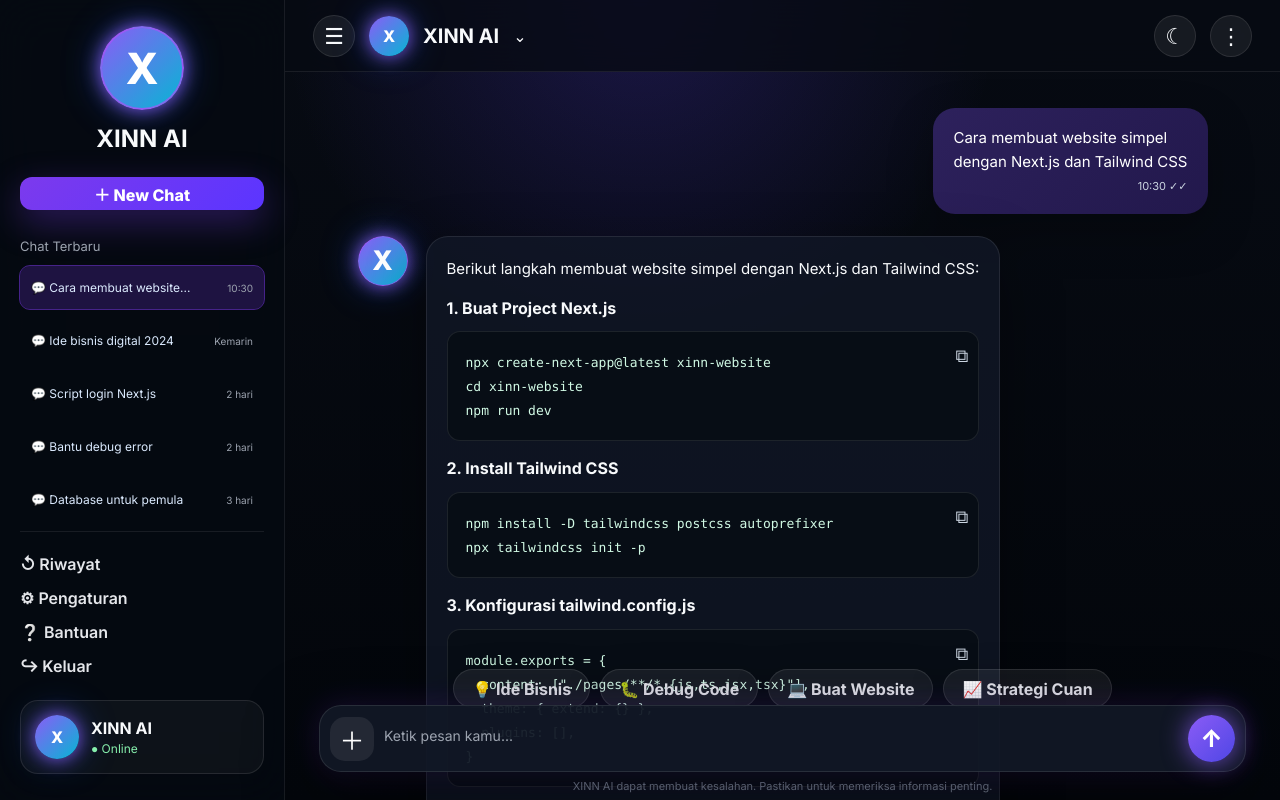
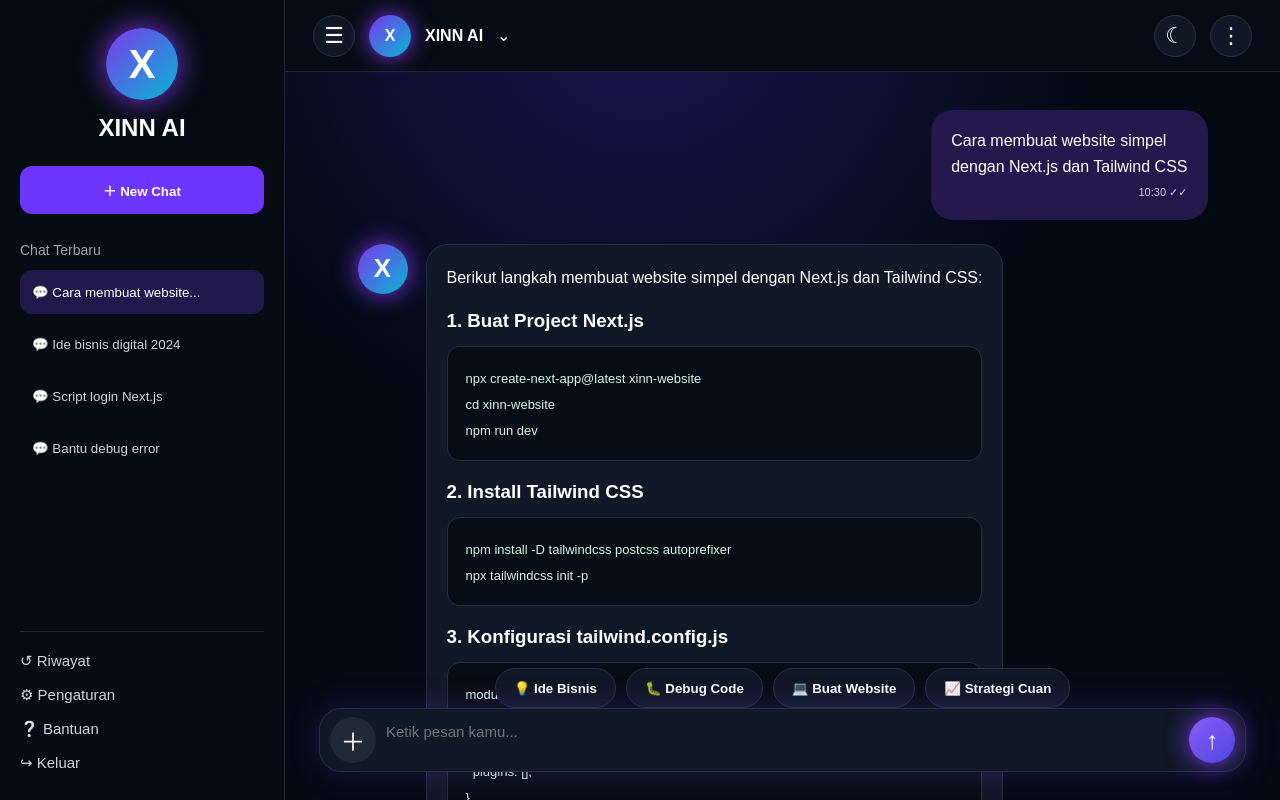
Before and after one commit to corleonev975-crypto/XINNN-, a website: page public/index.html in a window 1280 px wide. Drawn offline with Linux system fonts and the light colour scheme.

Commit message:
Update index.html

```diff
--- a/public/index.html
+++ b/public/index.html
@@ -1,128 +1,128 @@
 <!DOCTYPE html>
 <html lang="id">
 <head>
-  <meta charset="UTF-8" />
-  <meta name="viewport" content="width=device-width, initial-scale=1.0" />
+<meta charset="UTF-8">
+<meta name="viewport" content="width=device-width,initial-scale=1.0">
 <title>XINN AI</title>
-  <link rel="stylesheet" href="style.css" />
+<style>
+*{box-sizing:border-box;margin:0;padding:0;font-family:Arial,sans-serif}
+body{background:#050914;color:white;overflow:hidden}
+.app{height:100vh;display:flex;background:radial-gradient(circle at top,#1b1550,#050914 45%)}
+.sidebar{width:285px;background:#070b13;border-right:1px solid #1f2937;padding:28px 20px;display:flex;flex-direction:column}
+.logo{width:72px;height:72px;border-radius:50%;display:grid;place-items:center;background:linear-gradient(135deg,#7c3aed,#06b6d4);box-shadow:0 0 30px #7c3aed;font-size:40px;font-weight:900;margin:0 auto 14px}
+.sidebar h1{text-align:center;font-size:24px;margin-bottom:24px}
+.new{height:48px;border:0;border-radius:12px;background:#6d35ff;color:white;font-weight:800}
+.title{color:#9ca3af;font-size:14px;margin:28px 0 12px}
+.item{height:44px;border:0;border-radius:12px;background:transparent;color:#d1d5db;text-align:left;padding:0 12px;margin-bottom:8px}
+.item.active{background:#21194b;color:white}
+.bottom{margin-top:auto;border-top:1px solid #1f2937;padding-top:20px;display:grid;gap:16px}
+.bottom button{background:none;border:0;color:#d1d5db;text-align:left;font-size:15px}
+.main{flex:1;position:relative;display:flex;flex-direction:column}
+.header{height:72px;border-bottom:1px solid #1f2937;display:flex;align-items:center;justify-content:space-between;padding:0 28px;background:#080c16}
+.left,.right{display:flex;align-items:center;gap:14px}
+.mini{width:42px;height:42px;border-radius:50%;display:grid;place-items:center;background:linear-gradient(135deg,#7c3aed,#06b6d4);box-shadow:0 0 22px #7c3aed;font-weight:900}
+.icon{width:42px;height:42px;border-radius:50%;border:1px solid #293241;background:#111827;color:white;font-size:22px}
+.menu{position:absolute;top:64px;right:28px;background:#0f172a;border:1px solid #263244;border-radius:16px;padding:10px;display:none;z-index:10}
+.menu.show{display:grid;gap:6px}
+.menu button{background:#111827;color:white;border:0;border-radius:10px;padding:12px;text-align:left}
+.chat{flex:1;overflow:auto;padding:38px 28px 155px}
+.msg{max-width:850px;margin:0 auto 24px;display:flex;gap:18px}
+.msg.user{justify-content:flex-end}
+.avatar{width:50px;height:50px;border-radius:50%;display:grid;place-items:center;background:linear-gradient(135deg,#7c3aed,#06b6d4);box-shadow:0 0 25px #7c3aed;font-weight:900;font-size:26px;flex:none}
+.bubble{border-radius:22px;line-height:1.6}
+.user .bubble{max-width:470px;background:#25184d;padding:18px 20px}
+.ai .bubble{max-width:650px;background:#111827;border:1px solid #263244;padding:20px}
+small{display:block;text-align:right;color:#cbd5e1;font-size:11px;margin-top:5px}
+h3{margin:16px 0 10px}
+pre{background:#070d15;border:1px solid #243044;border-radius:13px;padding:18px;margin:8px 0 14px;overflow:auto}
+code{color:#d1fae5;font-size:13px;line-height:1.7}
+.quick{position:absolute;left:34px;right:34px;bottom:92px;display:flex;gap:10px;justify-content:center}
+.quick button{height:40px;border:1px solid #263244;border-radius:999px;background:#111827;color:white;padding:0 18px;font-weight:700}
+.input{position:absolute;left:34px;right:34px;bottom:28px;height:64px;border-radius:22px;background:#111827;border:1px solid #263244;display:flex;align-items:center;gap:10px;padding:10px;box-shadow:0 0 30px rgba(124,58,237,.25)}
+.input button{width:46px;height:46px;border-radius:50%;border:0;color:white;font-size:25px}
+.plus{background:#1f2937}
+.send{background:linear-gradient(135deg,#8b5cf6,#4f46e5);box-shadow:0 0 25px #7c3aed}
+textarea{flex:1;background:transparent;border:0;outline:0;color:white;resize:none;font-size:15px}
+@media(max-width:768px){
+.sidebar{display:none}
+.header{height:86px;padding:0 18px}
+.chat{padding:30px 0 175px}
+.msg{padding:0 16px;max-width:100%}
+.ai .bubble{max-width:calc(100vw - 90px)}
+.user .bubble{max-width:82vw}
+.quick{left:12px;right:12px;bottom:96px;overflow-x:auto;justify-content:flex-start}
+.quick button{flex:none;font-size:13px}
+.input{left:12px;right:12px;bottom:24px}
+}
+</style>
 </head>
-<body class="dark">
+<body>
 <div class="app">
 <aside class="sidebar">
-      <div class="side-brand">
-        <div class="logo big">X</div>
-        <h1>XINN AI</h1>
-      </div>
-
-      <button class="new-chat">＋ New Chat</button>
-
-      <div class="recent">
-        <p>Chat Terbaru</p>
-        <button class="active">💬 Cara membuat website... <span>10:30</span></button>
-        <button>💬 Ide bisnis digital 2024 <span>Kemarin</span></button>
-        <button>💬 Script login Next.js <span>2 hari</span></button>
-        <button>💬 Bantu debug error <span>2 hari</span></button>
-        <button>💬 Database untuk pemula <span>3 hari</span></button>
-      </div>
-
-      <div class="bottom-menu">
-        <button>↺ Riwayat</button>
-        <button>⚙ Pengaturan</button>
-        <button>❔ Bantuan</button>
-        <button>↪ Keluar</button>
-      </div>
-
-      <div class="profile">
-        <div class="logo small">X</div>
-        <div>
-          <b>XINN AI</b>
-          <small>● Online</small>
-        </div>
+<div class="logo">X</div><h1>XINN AI</h1>
+<button class="new">＋ New Chat</button>
+<p class="title">Chat Terbaru</p>
+<button class="item active">💬 Cara membuat website...</button>
+<button class="item">💬 Ide bisnis digital 2024</button>
+<button class="item">💬 Script login Next.js</button>
+<button class="item">💬 Bantu debug error</button>
+<div class="bottom">
+<button>↺ Riwayat</button><button>⚙ Pengaturan</button><button>❔ Bantuan</button><button>↪ Keluar</button>
 </div>
 </aside>
 
 <main class="main">
-      <header class="topbar">
-        <div class="top-left">
-          <button class="icon">☰</button>
-          <div class="logo mini">X</div>
-          <strong>XINN AI</strong>
-          <span>⌄</span>
-        </div>
-
-        <div class="top-right">
-          <button id="themeBtn" class="circle">☾</button>
-          <button id="moreBtn" class="circle">⋮</button>
-        </div>
-
-        <div id="moreMenu" class="dropdown">
-          <button>⚙ Pengaturan</button>
-          <button>🕘 Riwayat</button>
-          <button>❔ Bantuan</button>
-          <button>🚪 Keluar</button>
+<header class="header">
+<div class="left"><button class="icon">☰</button><div class="mini">X</div><b>XINN AI</b><span>⌄</span></div>
+<div class="right"><button class="icon">☾</button><button id="moreBtn" class="icon">⋮</button></div>
+<div id="menu" class="menu">
+<button>⚙ Pengaturan</button><button>🕘 Riwayat</button><button>❔ Bantuan</button><button>🚪 Keluar</button>
 </div>
 </header>
 
-      <section id="chatBox" class="chat">
-        <div class="msg user">
-          <div class="bubble user-bubble">
-            Cara membuat website simpel<br />
-            dengan Next.js dan Tailwind CSS
-            <small>10:30 ✓✓</small>
-          </div>
-        </div>
+<section class="chat">
+<div class="msg user"><div class="bubble">Cara membuat website simpel<br>dengan Next.js dan Tailwind CSS<small>10:30 ✓✓</small></div></div>
 
 <div class="msg ai">
-          <div class="avatar logo">X</div>
-          <div class="bubble ai-bubble">
+<div class="avatar">X</div>
+<div class="bubble">
 <p>Berikut langkah membuat website simpel dengan Next.js dan Tailwind CSS:</p>
-
 <h3>1. Buat Project Next.js</h3>
 <pre><code>npx create-next-app@latest xinn-website
 cd xinn-website
-npm run dev</code><button>⧉</button></pre>
-
+npm run dev</code></pre>
 <h3>2. Install Tailwind CSS</h3>
 <pre><code>npm install -D tailwindcss postcss autoprefixer
-npx tailwindcss init -p</code><button>⧉</button></pre>
-
+npx tailwindcss init -p</code></pre>
 <h3>3. Konfigurasi tailwind.config.js</h3>
 <pre><code>module.exports = {
   content: ["./pages/**/*.{js,ts,jsx,tsx}"],
   theme: { extend: {} },
   plugins: [],
-}</code><button>⧉</button></pre>
-
-            <p>Website kamu akan berjalan di <span>http://localhost:3000</span> 🚀</p>
+}</code></pre>
+<p>Website kamu akan berjalan di <span style="color:#60a5fa">http://localhost:3000</span> 🚀</p>
 <small>10:31</small>
 </div>
 </div>
 </section>
 
 <div class="quick">
-        <button>💡 Ide Bisnis</button>
-        <button>🐛 Debug Code</button>
-        <button>💻 Buat Website</button>
-        <button>📈 Strategi Cuan</button>
+<button>💡 Ide Bisnis</button><button>🐛 Debug Code</button><button>💻 Buat Website</button><button>📈 Strategi Cuan</button>
 </div>
 
-      <form id="chatForm" class="input-box">
-        <button type="button" id="plusBtn" class="plus">＋</button>
-
-        <div id="plusMenu" class="plus-menu">
-          <button type="button">📷 Kamera</button>
-          <button type="button">🖼 Foto</button>
-          <button type="button">📁 File</button>
-        </div>
-
-        <textarea id="userInput" rows="1" placeholder="Ketik pesan kamu..."></textarea>
-        <button class="send" type="submit">↑</button>
+<form class="input">
+<button type="button" class="plus">＋</button>
+<textarea placeholder="Ketik pesan kamu..."></textarea>
+<button class="send">↑</button>
 </form>
-
-      <p class="note">XINN AI dapat membuat kesalahan. Pastikan untuk memeriksa informasi penting.</p>
 </main>
 </div>
 
-  <script src="script.js"></script>
+<script>
+const moreBtn=document.getElementById("moreBtn");
+const menu=document.getElementById("menu");
+moreBtn.onclick=(e)=>{e.stopPropagation();menu.classList.toggle("show")};
+document.onclick=()=>menu.classList.remove("show");
+</script>
 </body>
 </html>
```
Lines whose indentation alone changed are shown as unchanged.
